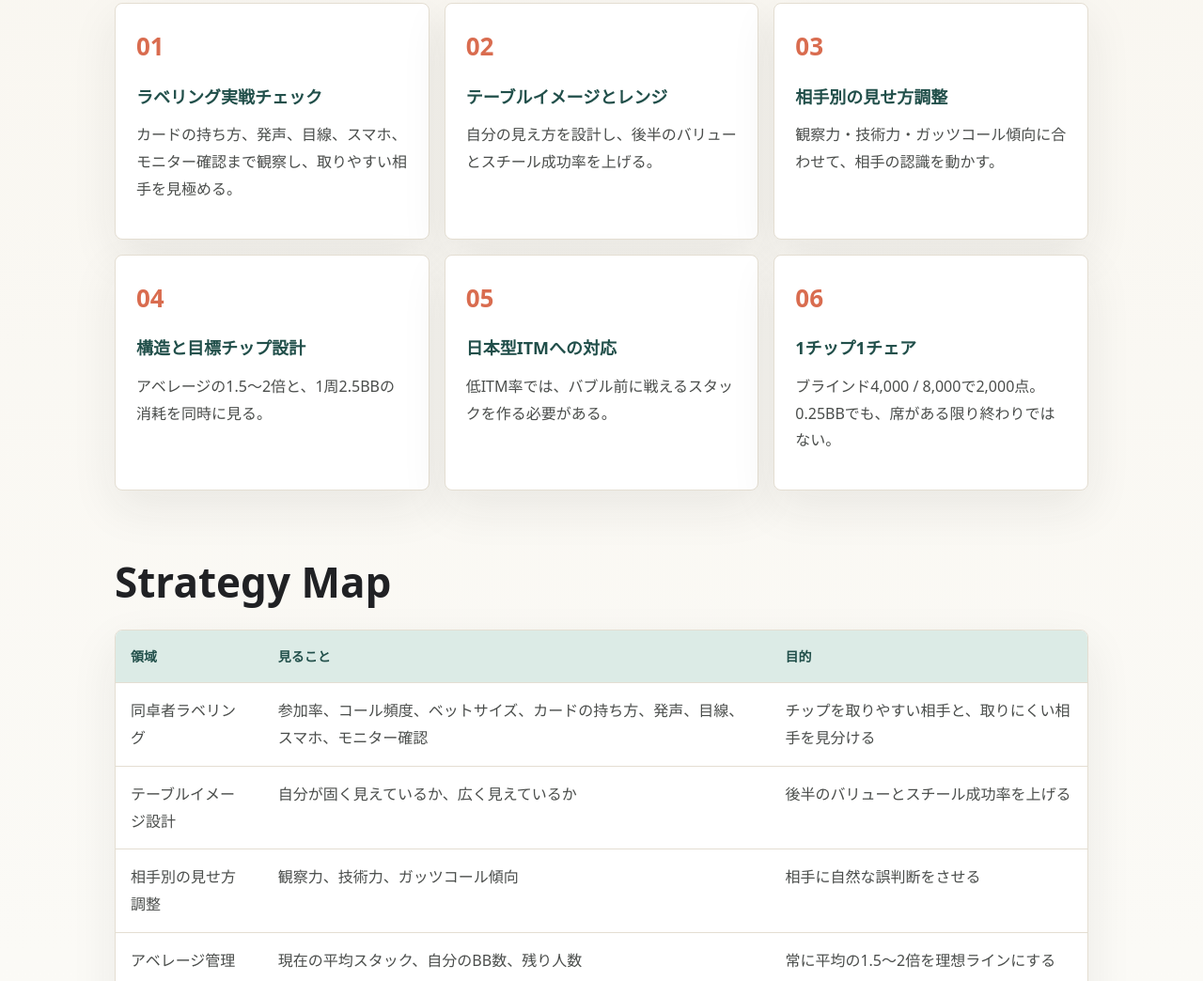
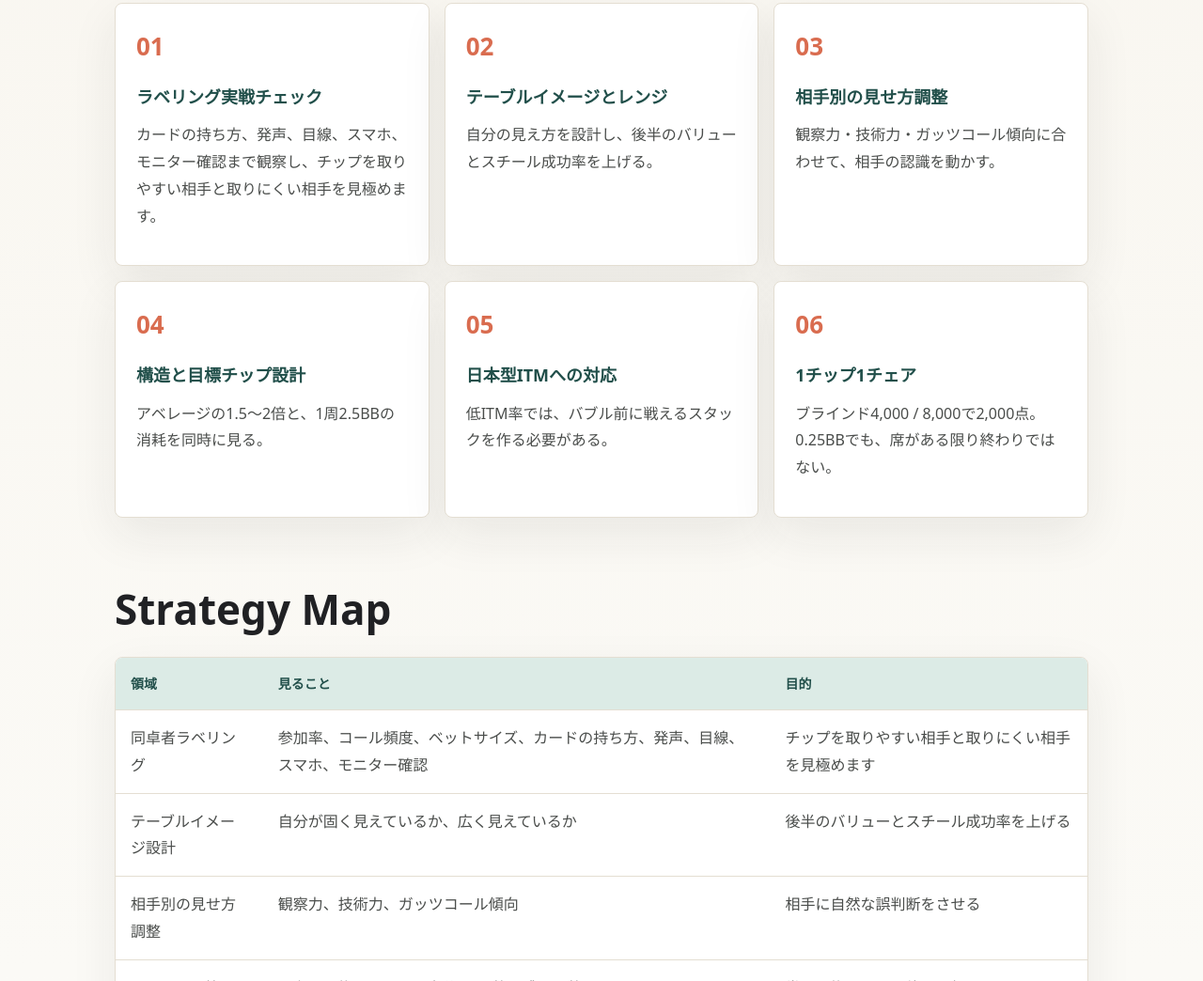
Before and after one commit to nekomura-ai/poker-inmoney-strategy, a plain HTML site: page index.html in a window 1280 px wide. Shown: the part 1240-2284 px from the top of the page at 94% size. Drawn offline with Linux system fonts and the light colour scheme.

Commit message:
Refine labeling wording

```diff
--- a/index.html
+++ b/index.html
@@ -79,7 +79,7 @@
   <main>
     <section id="concept"><h2>Concept</h2><p class="lead">猫の集会では、ただハンドを待つのではなく、テーブル全体を観察し、相手の性質に合わせて戦略を変えます。このガイドは、メンバー同士で共通言語を持ち、インマネ率を上げるための実戦メモです。</p><div class="quote">インマネは偶然の到達点ではなく、序盤から作る作戦の結果です。</div></section>
     <section id="read"><h2>Read First</h2><p>まずはこの順番で読むと、観察、仕込み、スタック設計、終盤の粘りまで一本につながります。</p><div class="grid">
-      <a class="card" href="labeling-checkpoints.md"><span class="number">01</span><h3>ラベリング実戦チェック</h3><p>カードの持ち方、発声、目線、スマホ、モニター確認まで観察し、取りやすい相手を見極める。</p></a>
+      <a class="card" href="labeling-checkpoints.md"><span class="number">01</span><h3>ラベリング実戦チェック</h3><p>カードの持ち方、発声、目線、スマホ、モニター確認まで観察し、チップを取りやすい相手と取りにくい相手を見極めます。</p></a>
       <a class="card" href="early-image-range-strategy.md"><span class="number">02</span><h3>テーブルイメージとレンジ</h3><p>自分の見え方を設計し、後半のバリューとスチール成功率を上げる。</p></a>
       <a class="card" href="opponent-awareness-image-adjustment.md"><span class="number">03</span><h3>相手別の見せ方調整</h3><p>観察力・技術力・ガッツコール傾向に合わせて、相手の認識を動かす。</p></a>
       <a class="card" href="structure-target-stack.md"><span class="number">04</span><h3>構造と目標チップ設計</h3><p>アベレージの1.5〜2倍と、1周2.5BBの消耗を同時に見る。</p></a>
@@ -87,7 +87,7 @@
       <a class="card" href="orbit-cost-resilience.md"><span class="number">06</span><h3>1チップ1チェア</h3><p>ブラインド4,000 / 8,000で2,000点。0.25BBでも、席がある限り終わりではない。</p></a>
     </div></section>
     <section id="map"><h2>Strategy Map</h2><div class="table-wrap"><table><thead><tr><th>領域</th><th>見ること</th><th>目的</th></tr></thead><tbody>
-      <tr><td data-label="領域">同卓者ラベリング</td><td data-label="見ること">参加率、コール頻度、ベットサイズ、カードの持ち方、発声、目線、スマホ、モニター確認</td><td data-label="目的">チップを取りやすい相手と、取りにくい相手を見分ける</td></tr>
+      <tr><td data-label="領域">同卓者ラベリング</td><td data-label="見ること">参加率、コール頻度、ベットサイズ、カードの持ち方、発声、目線、スマホ、モニター確認</td><td data-label="目的">チップを取りやすい相手と取りにくい相手を見極めます</td></tr>
       <tr><td data-label="領域">テーブルイメージ設計</td><td data-label="見ること">自分が固く見えているか、広く見えているか</td><td data-label="目的">後半のバリューとスチール成功率を上げる</td></tr>
       <tr><td data-label="領域">相手別の見せ方調整</td><td data-label="見ること">観察力、技術力、ガッツコール傾向</td><td data-label="目的">相手に自然な誤判断をさせる</td></tr>
       <tr><td data-label="領域">アベレージ管理</td><td data-label="見ること">現在の平均スタック、自分のBB数、残り人数</td><td data-label="目的">常に平均の1.5〜2倍を理想ラインにする</td></tr>
```
